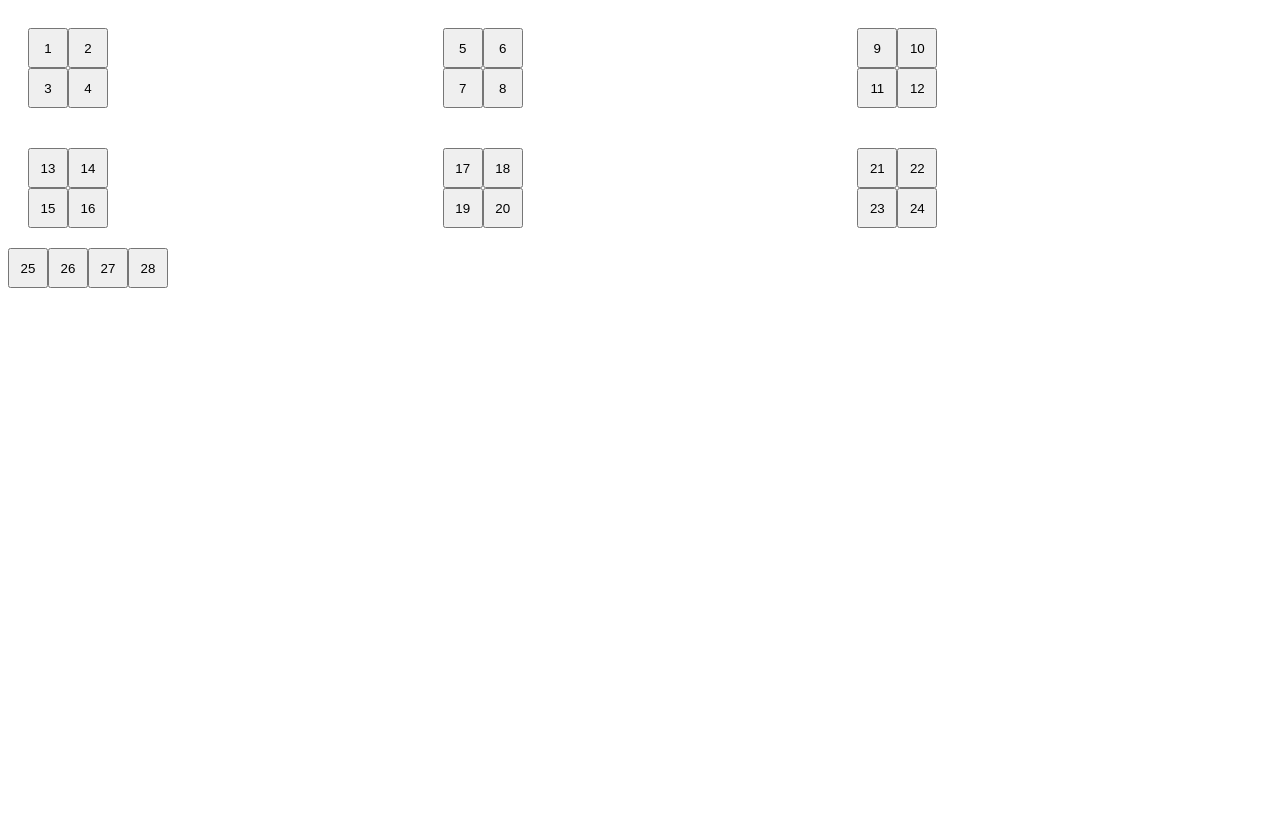
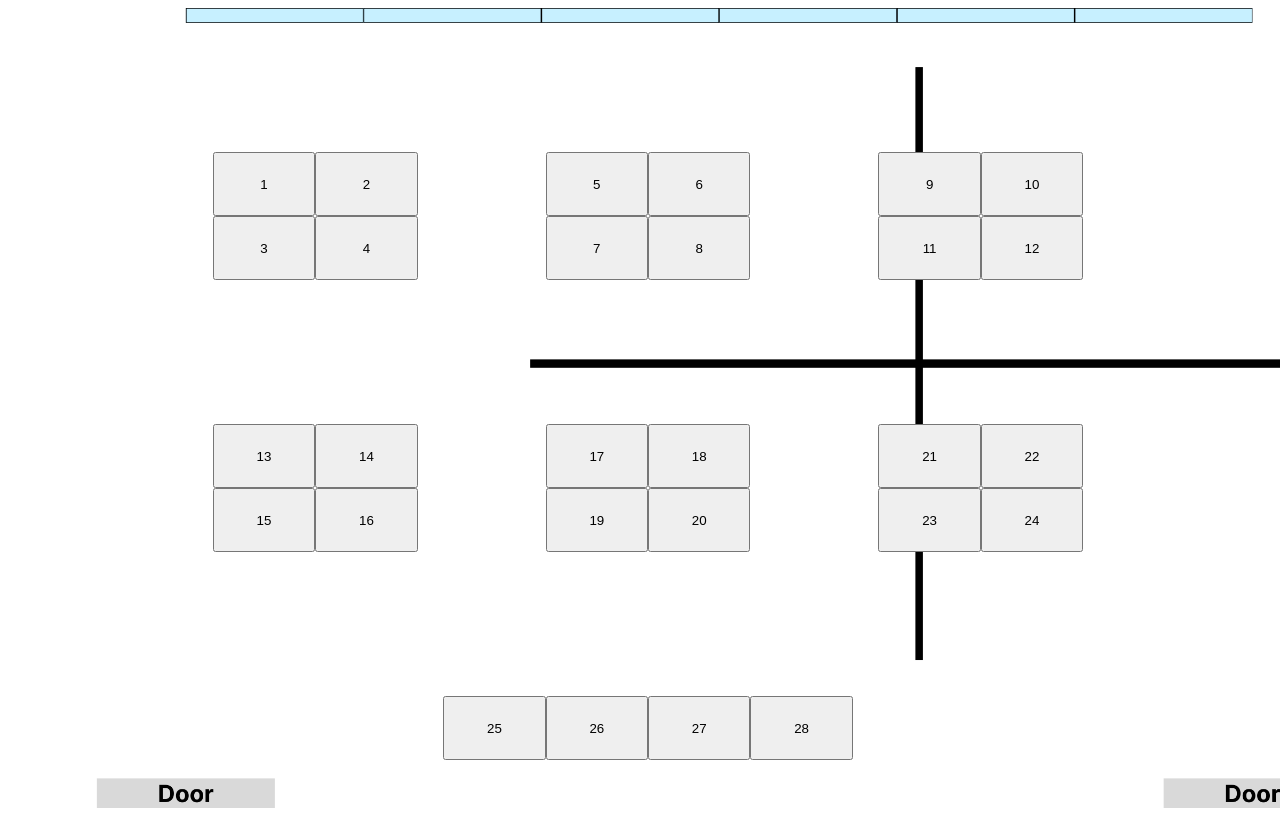
Before and after one commit to kjuni1914/Room302Project, a Django app: page / in a window 1280 px wide. Before the commit the page ends 288 px from the top, so only its background shows below. Run offline with Django 4.2, Linux system fonts and the light colour scheme.

Commit message:
seat style draft

```diff
--- a/PrisonBreak/usage/static/usage/seats.css
+++ b/PrisonBreak/usage/static/usage/seats.css
@@ -1,15 +1,28 @@
 .seat {
-    width: 40px;
-    height: 40px;
+    width: 8vw;
+    height: 8vh;
 }
 .div {
     align-content: center;
 }
+.container {
+    padding-top: 18vh;
+    display: grid;
+    align-items: center;
+    justify-content: center;
+}
 #seat1-12,
 #seat13-24 {
-    display: grid;
-    padding: 20px;
-    grid-column-gap: 20px;
-    grid-row-gap: 20px;
+    grid-column-gap: 10vw;
     grid-template-columns: auto auto auto;
 }
+#seat25-28 {
+    grid-template-columns: auto auto auto auto;
+}
+#frame {
+    background-image: url("seatFrame.png");
+    background-size: cover;
+    background-repeat: no-repeat;
+    width: 100vw;
+    height: 100vh;
+}
--- a/PrisonBreak/usage/templates/usage/seats.html
+++ b/PrisonBreak/usage/templates/usage/seats.html
@@ -7,9 +7,9 @@
         <link rel="stylesheet" href="{% static 'usage/seats.css' %}" />
     </head>
     <body>
-        <div>
+        <div id="frame">
             <div>
-                <div id="seat1-12">
+                <div class="container" id="seat1-12">
                     <div>
                         <button id="seat1" class="seat">1</button
                         ><button id="seat2" class="seat">2</button> <br />
@@ -29,7 +29,7 @@
                         ><button id="seat12" class="seat">12</button>
                     </div>
                 </div>
-                <div id="seat13-24">
+                <div class="container" id="seat13-24">
                     <div>
                         <button id="seat13" class="seat">13</button
                         ><button id="seat14" class="seat">14</button> <br />
@@ -50,7 +50,7 @@
                     </div>
                 </div>
             </div>
-            <div id="seat25-28">
+            <div class="container" id="seat25-28">
                 <button id="seat25" class="seat">25</button
                 ><button id="seat26" class="seat">26</button
                 ><button id="seat27" class="seat">27</button
```
Also changed, not shown: PrisonBreak/usage/static/usage/seatFrame.png (added), 1 other file.
